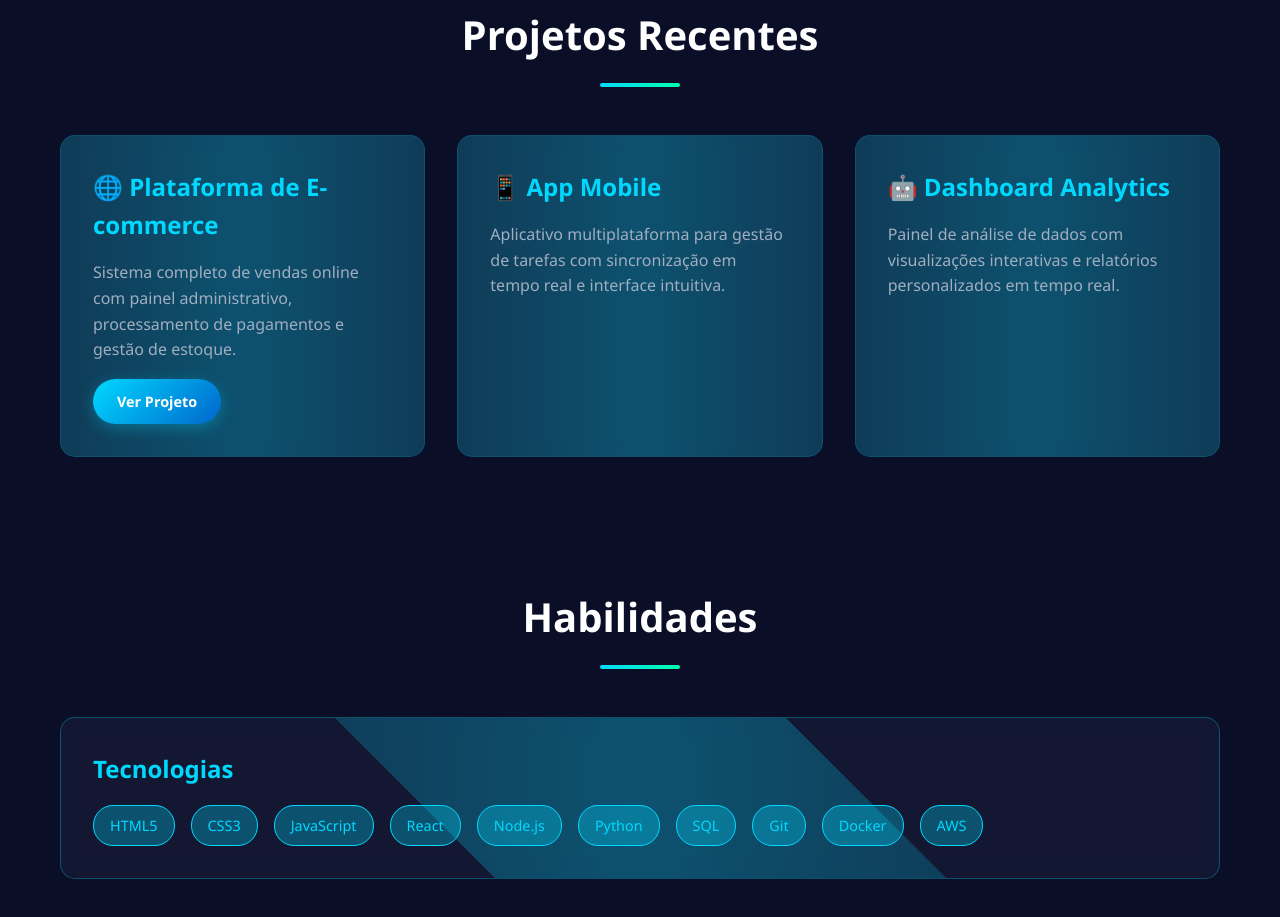
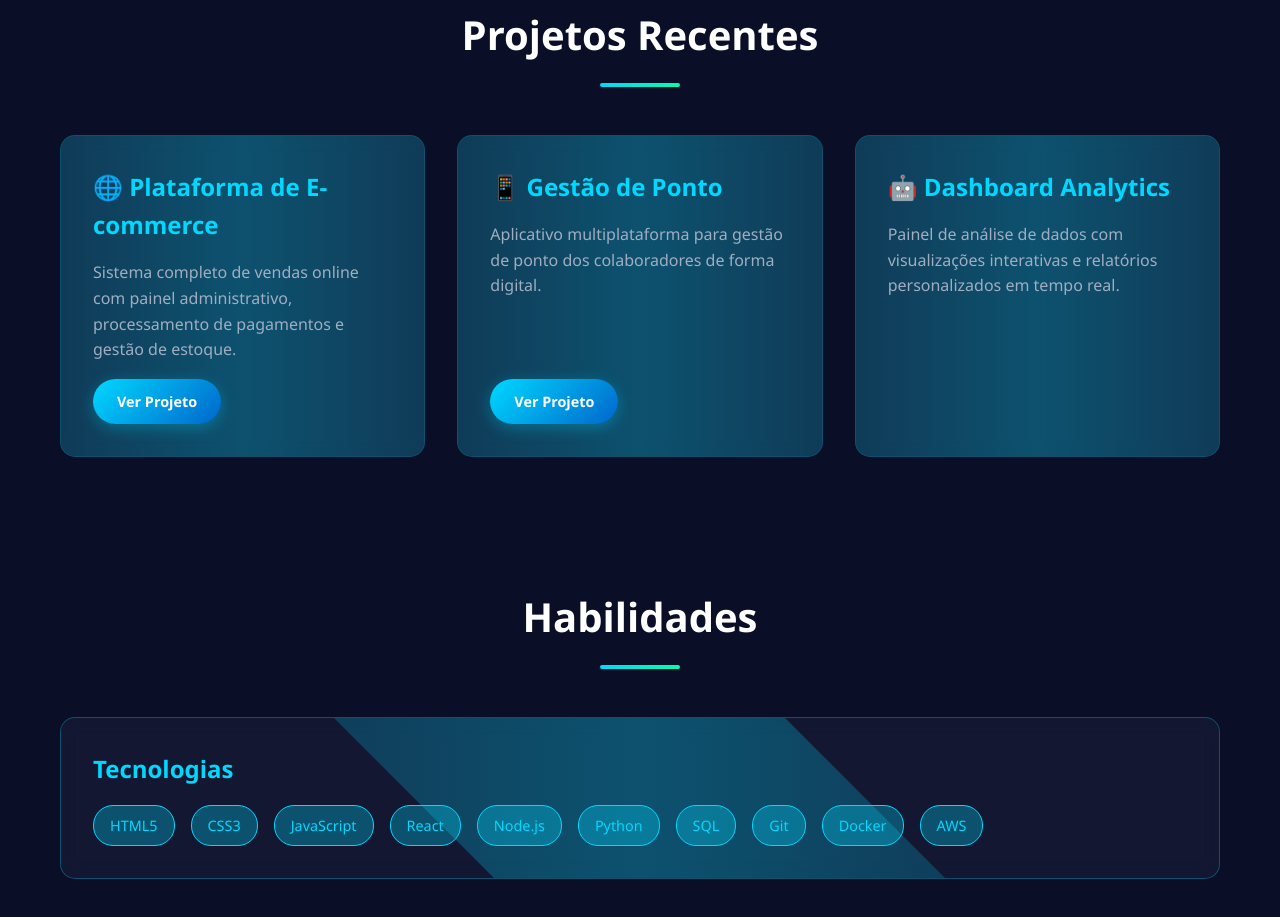
Before and after one commit to Thimendes17/Portfolio, a plain HTML site: page index.html in a window 1280 px wide. Shown: the part 1043-1960 px from the top of the page. Drawn offline with Linux system fonts and the light colour scheme.

Commit message:
adição do app de ponto

```diff
--- a/index.html
+++ b/index.html
@@ -433,8 +433,9 @@
                 </div>
                 <div class="card">
                     <div class="card-content">
-                        <h3>📱 App Mobile</h3>
-                        <p>Aplicativo multiplataforma para gestão de tarefas com sincronização em tempo real e interface intuitiva.</p>
+                        <h3>📱 Gestão de Ponto</h3>
+                        <p>Aplicativo multiplataforma para gestão de ponto dos colaboradores de forma digital.</p>
+                        <a href="https://thimendes17.github.io/gest-o-de-ponto/" target="_blank" class="cta-button" style="margin-top: 5rem; padding: 0.7rem 1.5rem; font-size: 0.9rem;">Ver Projeto</a>
                     </div>
                 </div>
                 <div class="card">
```
